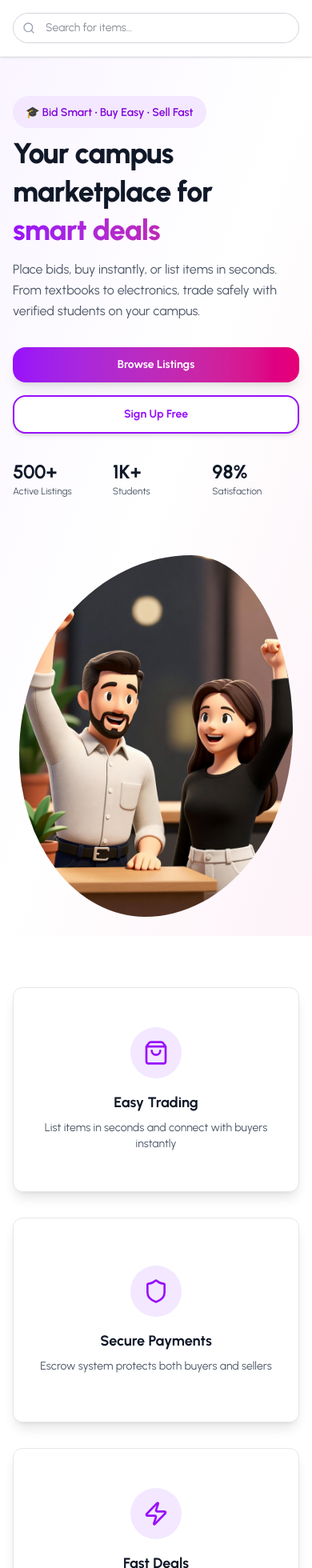
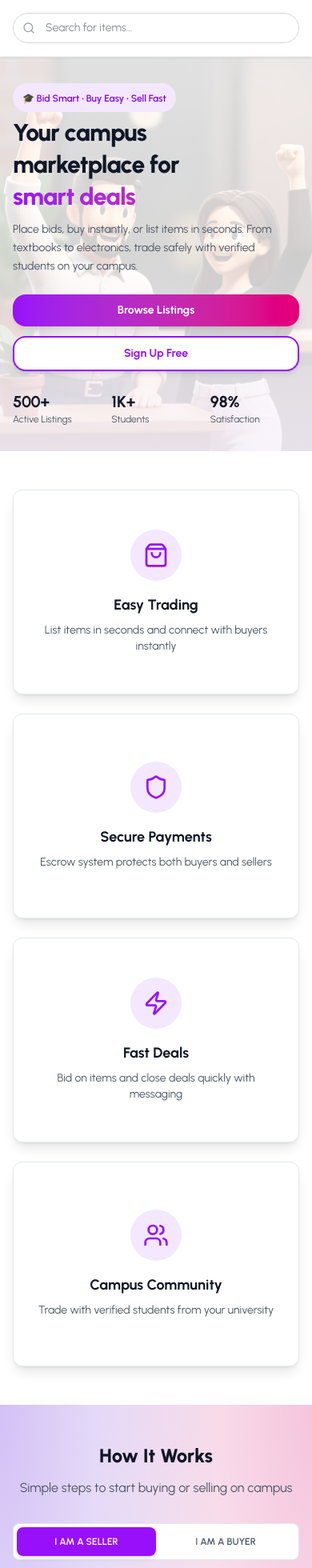
Before and after one commit to ymikenzy55/Students_Selling_Platform, a Next.js app in the folder frontend/: page / in a window 390 px wide. Shown: the part 40-2000 px from the top of the page at 80% size. Built offline with nearby package versions, Linux system fonts and the light colour scheme; grey boxes are pictures that could not be loaded.

Commit message:
Optimize landing page for mobile with background images and improve browse filters with bottom sheet

```diff
--- a/frontend/src/app/page.tsx
+++ b/frontend/src/app/page.tsx
@@ -16,28 +16,34 @@ export default function Home() {
 
       {/* Hero Section */}
       <section className="relative overflow-hidden bg-gradient-to-br from-purple-50 via-white to-pink-50">
-        <div className="max-w-7xl mx-auto">
-          <div className="grid lg:grid-cols-2 gap-0 items-center min-h-[500px]">
+        {/* Mobile Background Image with Overlay */}
+        <div className="absolute inset-0 lg:hidden">
+          <img src="/logo.jpg" alt="Background" className="w-full h-full object-cover" />
+          <div className="absolute inset-0 bg-gradient-to-b from-white/85 via-white/80 to-purple-50/90"></div>
+        </div>
+
+        <div className="max-w-7xl mx-auto relative">
+          <div className="grid lg:grid-cols-2 gap-0 items-center min-h-[450px] sm:min-h-[500px]">
             {/* Left Content */}
-            <div className="relative z-10 px-4 py-12 sm:px-6 lg:px-8">
+            <div className="relative z-20 px-4 py-8 sm:py-12 sm:px-6 lg:px-8">
               <div className="max-w-xl">
-                <div className="inline-block mb-3 px-4 py-2 bg-purple-100 rounded-full">
-                  <span className="text-sm font-semibold text-purple-700">🎓 Bid Smart • Buy Easy • Sell Fast</span>
+                <div className="inline-block mb-2 sm:mb-3 px-3 sm:px-4 py-1.5 sm:py-2 bg-purple-100 rounded-full">
+                  <span className="text-xs sm:text-sm font-semibold text-purple-700">🎓 Bid Smart • Buy Easy • Sell Fast</span>
                 </div>
-                <h1 className="text-4xl font-extrabold tracking-tight text-gray-900 sm:text-5xl lg:text-5xl">
-                  <span className="block mb-2">Your campus</span>
-                  <span className="block mb-2">marketplace for</span>
+                <h1 className="text-3xl sm:text-4xl lg:text-5xl font-extrabold tracking-tight text-gray-900">
+                  <span className="block mb-1 sm:mb-2">Your campus</span>
+                  <span className="block mb-1 sm:mb-2">marketplace for</span>
                   <span className="block bg-gradient-to-r from-purple-600 to-pink-600 bg-clip-text text-transparent">
                     smart deals
                   </span>
                 </h1>
-                <p className="mt-4 text-base text-gray-600 leading-relaxed">
+                <p className="mt-3 sm:mt-4 text-sm sm:text-base text-gray-600 leading-relaxed">
                   Place bids, buy instantly, or list items in seconds. From textbooks to electronics, trade safely with verified students on your campus.
                 </p>
-                <div className="mt-8 flex flex-col sm:flex-row gap-4">
+                <div className="mt-6 sm:mt-8 flex flex-col sm:flex-row gap-3 sm:gap-4">
                   <Link
                     href="/browse"
-                    className="px-6 py-3 text-sm font-bold rounded-2xl text-white bg-gradient-to-r from-purple-600 to-pink-600 hover:from-purple-700 hover:to-pink-700 transition-all shadow-lg hover:shadow-xl hover:scale-[1.02] text-center"
+                    className="px-5 sm:px-6 py-2.5 sm:py-3 text-sm font-bold rounded-2xl text-white bg-gradient-to-r from-purple-600 to-pink-600 hover:from-purple-700 hover:to-pink-700 transition-all shadow-lg hover:shadow-xl hover:scale-[1.02] text-center"
                   >
                     Browse Listings
                   </Link>
@@ -45,7 +51,7 @@ export default function Home() {
                     user.role === 'SELLER' && (
                       <Link
                         href="/create-listing"
-                        className="px-6 py-3 text-sm font-bold rounded-2xl text-purple-600 bg-white border-2 border-purple-600 hover:bg-purple-50 transition-all shadow-md hover:shadow-lg text-center"
+                        className="px-5 sm:px-6 py-2.5 sm:py-3 text-sm font-bold rounded-2xl text-purple-600 bg-white border-2 border-purple-600 hover:bg-purple-50 transition-all shadow-md hover:shadow-lg text-center"
                       >
                         Start Selling
                       </Link>
@@ -53,7 +59,7 @@ export default function Home() {
                   ) : (
                     <Link
                       href="/register"
-                      className="px-6 py-3 text-sm font-bold rounded-2xl text-purple-600 bg-white border-2 border-purple-600 hover:bg-purple-50 transition-all shadow-md hover:shadow-lg text-center"
+                      className="px-5 sm:px-6 py-2.5 sm:py-3 text-sm font-bold rounded-2xl text-purple-600 bg-white border-2 border-purple-600 hover:bg-purple-50 transition-all shadow-md hover:shadow-lg text-center"
                     >
                       Sign Up Free
                     </Link>
@@ -61,28 +67,28 @@ export default function Home() {
                 </div>
 
                 {/* Stats */}
-                <div className="mt-8 grid grid-cols-3 gap-4">
+                <div className="mt-6 sm:mt-8 grid grid-cols-3 gap-3 sm:gap-4">
                   <div>
-                    <div className="text-2xl font-bold text-gray-900">500+</div>
+                    <div className="text-xl sm:text-2xl font-bold text-gray-900">500+</div>
                     <div className="text-xs text-gray-600">Active Listings</div>
                   </div>
                   <div>
-                    <div className="text-2xl font-bold text-gray-900">1K+</div>
+                    <div className="text-xl sm:text-2xl font-bold text-gray-900">1K+</div>
                     <div className="text-xs text-gray-600">Students</div>
                   </div>
                   <div>
-                    <div className="text-2xl font-bold text-gray-900">98%</div>
+                    <div className="text-xl sm:text-2xl font-bold text-gray-900">98%</div>
                     <div className="text-xs text-gray-600">Satisfaction</div>
                   </div>
                 </div>
               </div>
             </div>
 
-            {/* Right Image - Bubble Shape */}
-            <div className="relative h-full min-h-[500px]">
+            {/* Right Image - Bubble Shape - Desktop Only */}
+            <div className="relative h-64 sm:h-80 lg:h-full lg:min-h-[500px] hidden lg:block">
 
               {/* ACTIVE: Bubble Shape - Organic rounded blob */}
-              <div className="absolute inset-0 w-full h-full flex items-center justify-center p-6">
+              <div className="absolute inset-0 w-full h-full flex items-center justify-center p-4 sm:p-6">
                 <div
                   className="w-full h-full overflow-hidden"
                   style={{
@@ -99,9 +105,9 @@ export default function Home() {
       </section>
 
       {/* Features Section */}
-      <section className="bg-white py-16">
+      <section className="bg-white py-12 sm:py-16">
         <div className="max-w-7xl mx-auto px-4 sm:px-6 lg:px-8">
-          <div className="grid grid-cols-1 md:grid-cols-2 lg:grid-cols-4 gap-8">
+          <div className="grid grid-cols-1 sm:grid-cols-2 lg:grid-cols-4 gap-6 sm:gap-8">
             {/* Easy Trading */}
             <div className="group h-64 perspective-1000">
               <div className="relative h-full w-full transition-all duration-500 preserve-3d group-hover:rotate-y-180">
@@ -202,23 +208,23 @@ export default function Home() {
       </section>
 
       {/* How It Works Section */}
-      <section className="relative py-16 overflow-hidden" style={{
+      <section className="relative py-12 sm:py-16 overflow-hidden" style={{
         background: 'radial-gradient(at 0% 0%, rgba(124, 58, 237, 0.3) 0px, transparent 50%), radial-gradient(at 100% 0%, rgba(236, 72, 153, 0.3) 0px, transparent 50%), radial-gradient(at 100% 100%, rgba(139, 92, 246, 0.3) 0px, transparent 50%), radial-gradient(at 0% 100%, rgba(217, 70, 239, 0.3) 0px, transparent 50%)',
         backgroundColor: '#fafafa'
       }}>
         <div className="relative max-w-7xl mx-auto px-4 sm:px-6 lg:px-8">
           {/* Section Title */}
-          <div className="text-center mb-12">
-            <h2 className="text-3xl font-extrabold text-gray-900 mb-4">How It Works</h2>
-            <p className="text-lg text-gray-600">Simple steps to start buying or selling on campus</p>
+          <div className="text-center mb-8 sm:mb-12">
+            <h2 className="text-2xl sm:text-3xl font-extrabold text-gray-900 mb-3 sm:mb-4">How It Works</h2>
+            <p className="text-base sm:text-lg text-gray-600">Simple steps to start buying or selling on campus</p>
           </div>
 
           {/* Tabs */}
-          <div className="flex justify-center mb-12">
-            <div className="inline-flex rounded-lg border border-gray-200 bg-white p-1">
+          <div className="flex justify-center mb-8 sm:mb-12">
+            <div className="inline-flex rounded-lg border border-gray-200 bg-white p-1 w-full max-w-md sm:w-auto">
               <button
                 onClick={() => setActiveTab('seller')}
-                className={`px-8 py-3 rounded-lg text-sm font-semibold transition-all ${
+                className={`flex-1 sm:flex-none px-4 sm:px-8 py-2.5 sm:py-3 rounded-lg text-xs sm:text-sm font-semibold transition-all ${
                   activeTab === 'seller'
                     ? 'bg-purple-600 text-white shadow-md'
                     : 'text-gray-600 hover:text-gray-900'
@@ -228,7 +234,7 @@ export default function Home() {
               </button>
               <button
                 onClick={() => setActiveTab('buyer')}
-                className={`px-8 py-3 rounded-lg text-sm font-semibold transition-all ${
+                className={`flex-1 sm:flex-none px-4 sm:px-8 py-2.5 sm:py-3 rounded-lg text-xs sm:text-sm font-semibold transition-all ${
                   activeTab === 'buyer'
                     ? 'bg-purple-600 text-white shadow-md'
                     : 'text-gray-600 hover:text-gray-900'
@@ -241,7 +247,7 @@ export default function Home() {
 
           {/* Seller Steps */}
           {activeTab === 'seller' && (
-            <div className="grid grid-cols-1 md:grid-cols-3 gap-8">
+            <div className="grid grid-cols-1 sm:grid-cols-2 md:grid-cols-3 gap-6 sm:gap-8">
               {/* Step 1 */}
               <div className="bg-white rounded-xl overflow-hidden shadow-md">
                 <div className="h-48 relative">
@@ -285,7 +291,7 @@ export default function Home() {
 
           {/* Buyer Steps */}
           {activeTab === 'buyer' && (
-            <div className="grid grid-cols-1 md:grid-cols-3 gap-8">
+            <div className="grid grid-cols-1 sm:grid-cols-2 md:grid-cols-3 gap-6 sm:gap-8">
               {/* Step 1 */}
               <div className="bg-white rounded-xl overflow-hidden shadow-md">
                 <div className="h-48 bg-gradient-to-br from-purple-100 to-pink-100 flex items-center justify-center">
@@ -330,30 +336,36 @@ export default function Home() {
       </section>
 
       {/* Community Section */}
-      <section className="bg-white py-16 relative overflow-hidden">
-        {/* Background decorative SVG */}
-        <div className="absolute top-0 right-0 w-64 h-64 opacity-10">
+      <section className="bg-white py-12 sm:py-16 relative overflow-hidden">
+        {/* Background decorative SVG - Desktop */}
+        <div className="absolute top-0 right-0 w-48 h-48 sm:w-64 sm:h-64 opacity-10 hidden lg:block">
           <img src="/add-design.svg" alt="" className="w-full h-full" />
         </div>
-        <div className="absolute bottom-0 left-0 w-64 h-64 opacity-10">
+        <div className="absolute bottom-0 left-0 w-48 h-48 sm:w-64 sm:h-64 opacity-10 hidden lg:block">
           <img src="/add-design.svg" alt="" className="w-full h-full transform rotate-180" />
         </div>
 
+        {/* Mobile Background Image with Overlay */}
+        <div className="absolute inset-0 lg:hidden">
+          <img src="/logo.jpg" alt="Community Background" className="w-full h-full object-cover" />
+          <div className="absolute inset-0 bg-white/90"></div>
+        </div>
+
         <div className="max-w-7xl mx-auto px-4 sm:px-6 lg:px-8 relative z-10">
-          <div className="grid lg:grid-cols-2 gap-12 items-center">
+          <div className="grid lg:grid-cols-2 gap-8 sm:gap-12 items-center">
             {/* Left Content */}
             <div>
-              <h2 className="text-3xl font-extrabold text-gray-900 mb-6">
+              <h2 className="text-2xl sm:text-3xl font-extrabold text-gray-900 mb-4 sm:mb-6">
                 Discover the sBay Community
               </h2>
-              <p className="text-lg text-gray-600 leading-relaxed">
+              <p className="text-base sm:text-lg text-gray-600 leading-relaxed">
                 sBay connects you to fellow students and closets filled with unique styles, hard-to-find pieces, and endless items to discover. Get started today and join our vibrant & diverse community who make shopping and selling simple, social, and sustainable!
               </p>
             </div>
 
-            {/* Right Image */}
-            <div className="relative">
-              <div className="rounded-2xl overflow-hidden shadow-2xl h-80">
+            {/* Right Image - Desktop Only */}
+            <div className="relative hidden lg:block">
+              <div className="rounded-2xl overflow-hidden shadow-2xl h-64 sm:h-80">
                 <img
                   src="/logo.jpg"
                   alt="sBay Community"
@@ -361,37 +373,37 @@ export default function Home() {
                 />
               </div>
               {/* Decorative elements */}
-              <div className="absolute -top-4 -right-4 w-24 h-24 bg-purple-200 rounded-full opacity-50 blur-2xl"></div>
-              <div className="absolute -bottom-4 -left-4 w-32 h-32 bg-pink-200 rounded-full opacity-50 blur-2xl"></div>
+              <div className="absolute -top-4 -right-4 w-20 h-20 sm:w-24 sm:h-24 bg-purple-200 rounded-full opacity-50 blur-2xl"></div>
+              <div className="absolute -bottom-4 -left-4 w-24 h-24 sm:w-32 sm:h-32 bg-pink-200 rounded-full opacity-50 blur-2xl"></div>
             </div>
           </div>
         </div>
       </section>
 
       {/* Newsletter Section */}
-      <section className="bg-gray-50 py-16">
+      <section className="bg-gray-50 py-12 sm:py-16">
         <div className="max-w-4xl mx-auto px-4 sm:px-6 lg:px-8 text-center">
-          <h2 className="text-3xl font-extrabold text-gray-900 mb-4">
+          <h2 className="text-2xl sm:text-3xl font-extrabold text-gray-900 mb-3 sm:mb-4">
             Stay in the Loop
           </h2>
-          <p className="text-lg text-gray-600 mb-8">
+          <p className="text-base sm:text-lg text-gray-600 mb-6 sm:mb-8">
             Get the latest deals, campus trends, and exclusive offers delivered straight to your inbox.
           </p>
-          <form className="flex flex-col sm:flex-row gap-4 max-w-xl mx-auto">
+          <form className="flex flex-col sm:flex-row gap-3 sm:gap-4 max-w-xl mx-auto">
             <input
               type="email"
               placeholder="Enter your email"
-              className="flex-1 px-6 py-3 rounded-full text-gray-900 placeholder-gray-500 bg-white border-2 border-gray-300 focus:outline-none focus:border-purple-600 focus:ring-2 focus:ring-purple-600/20 shadow-sm"
+              className="flex-1 px-5 sm:px-6 py-2.5 sm:py-3 rounded-full text-sm sm:text-base text-gray-900 placeholder-gray-500 bg-white border-2 border-gray-300 focus:outline-none focus:border-purple-600 focus:ring-2 focus:ring-purple-600/20 shadow-sm"
               required
             />
             <button
               type="submit"
-              className="px-8 py-3 bg-gradient-to-r from-purple-600 to-pink-600 text-white font-bold rounded-full hover:from-purple-700 hover:to-pink-700 transition-all shadow-lg hover:shadow-xl hover:scale-[1.02] whitespace-nowrap"
+              className="px-6 sm:px-8 py-2.5 sm:py-3 bg-gradient-to-r from-purple-600 to-pink-600 text-white text-sm sm:text-base font-bold rounded-full hover:from-purple-700 hover:to-pink-700 transition-all shadow-lg hover:shadow-xl hover:scale-[1.02] whitespace-nowrap"
             >
               Subscribe
             </button>
           </form>
-          <p className="text-sm text-gray-500 mt-4">
+          <p className="text-xs sm:text-sm text-gray-500 mt-3 sm:mt-4">
             No spam, unsubscribe anytime. We respect your privacy.
           </p>
         </div>
```
Also changed, not shown: frontend/src/app/browse/page.tsx (+41 -11 lines), frontend/src/app/globals.css (+14 -0 lines).
